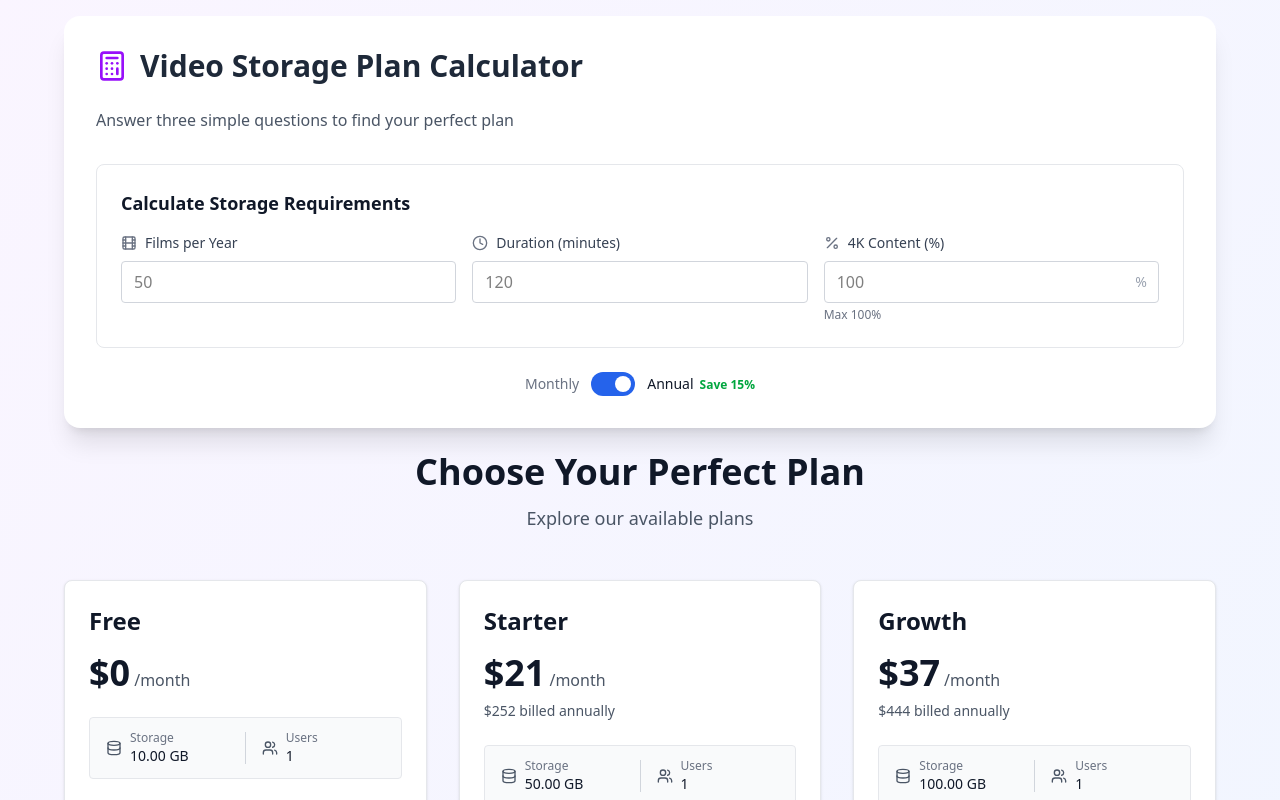
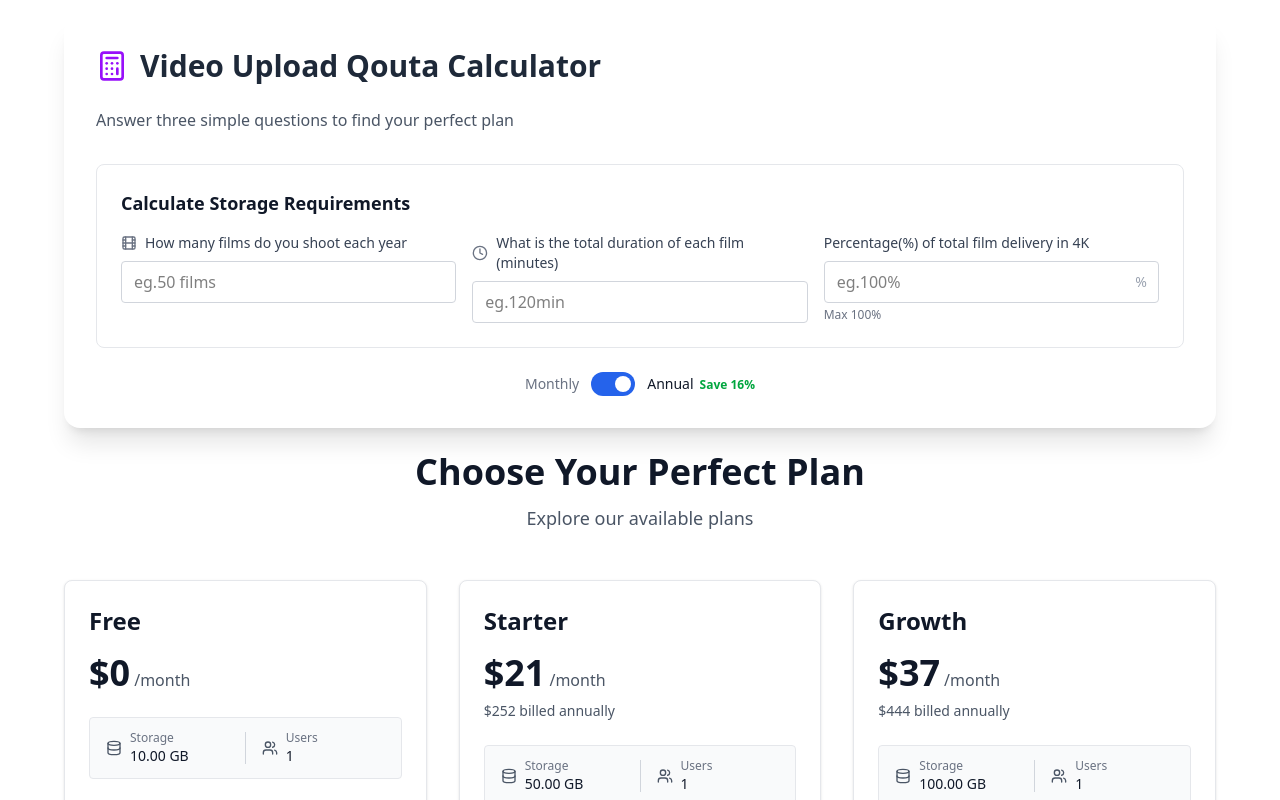
Before and after one commit to ahasandatavro/price-plan, a React (Vite) app: page / in a window 1280 px wide. Shown: the top 800 px of the page. Built offline with nearby package versions, Linux system fonts and the light colour scheme.

Commit message:
update price

```diff
--- a/src/App.tsx
+++ b/src/App.tsx
@@ -17,12 +17,12 @@ const VideoStorageCalculator: React.FC = () => {
   const { inputs, updateInput, billingCycle, setBillingCycle, result } = useStorageCalculator();
 
   return (
-    <div className="min-h-screen bg-gradient-to-br from-purple-50 to-blue-50 p-4">
+    <div className="min-h-screen p-4">
       <div className="max-w-6xl mx-auto">
         <div className="bg-white rounded-2xl shadow-xl p-8 mb-6">
           <div className="flex items-center gap-3 mb-6">
             <Calculator className="w-8 h-8 text-purple-600" />
-            <h1 className="text-3xl font-bold text-gray-800">Video Storage Plan Calculator</h1>
+            <h1 className="text-3xl font-bold text-gray-800">Video Upload Qouta Calculator</h1>
           </div>
 
           <p className="text-gray-600 mb-8">Answer three simple questions to find your perfect plan</p>
--- a/src/components/BillingToggle/BillingToggle.tsx
+++ b/src/components/BillingToggle/BillingToggle.tsx
@@ -5,6 +5,7 @@
 
 import React from 'react';
 import type { BillingCycle } from '../../types';
+import { ANNUAL_DISCOUNT_PERCENT } from '../../constants/plans';
 
 interface BillingToggleProps {
   billingCycle: BillingCycle;
@@ -22,7 +23,7 @@ export const BillingToggle: React.FC<BillingToggleProps> = ({ billingCycle, onTo
 
       <button
         onClick={() => onToggle(billingCycle === 'monthly' ? 'annual' : 'monthly')}
-        className="relative inline-flex h-6 w-11 items-center rounded-full transition-colors focus:outline-none focus:ring-2 focus:ring-blue-500 focus:ring-offset-2"
+        className="relative inline-flex h-6 w-11 items-center rounded-full transition-colors focus:outline-none focus:ring-2 focus:ring-blue-500 focus:ring-offset-2 cursor-pointer"
         style={{ backgroundColor: billingCycle === 'annual' ? '#2563eb' : '#d1d5db' }}
         role="switch"
         aria-checked={billingCycle === 'annual'}
@@ -38,7 +39,7 @@ export const BillingToggle: React.FC<BillingToggleProps> = ({ billingCycle, onTo
         billingCycle === 'annual' ? 'text-gray-900' : 'text-gray-500'
       }`}>
         Annual
-        <span className="ml-1.5 text-xs text-green-600 font-semibold">Save 15%</span>
+        <span className="ml-1.5 text-xs text-green-600 font-semibold">Save {ANNUAL_DISCOUNT_PERCENT}%</span>
       </span>
     </div>
   );
--- a/src/components/CalculatorForm/CalculatorForm.tsx
+++ b/src/components/CalculatorForm/CalculatorForm.tsx
@@ -4,7 +4,7 @@
  */
 
 import React from 'react';
-import { Film, Clock, Percent } from 'lucide-react';
+import { Film, Clock } from 'lucide-react';
 import type { StorageInputs } from '../../types';
 
 interface CalculatorFormProps {
@@ -13,8 +13,49 @@ interface CalculatorFormProps {
 }
 
 export const CalculatorForm: React.FC<CalculatorFormProps> = ({ inputs, onInputChange }) => {
+  // Filter out non-numeric characters
+  const filterNumeric = (value: string): string => {
+    return value.replace(/[^0-9]/g, '');
+  };
+
+  // Handle numeric input change
+  const handleNumericChange = (field: keyof StorageInputs, value: string) => {
+    const numericValue = filterNumeric(value);
+    onInputChange(field, numericValue);
+  };
+
+  // Prevent non-numeric key presses
+  const handleKeyDown = (e: React.KeyboardEvent<HTMLInputElement>) => {
+    // Allow: backspace, delete, tab, escape, enter, arrow keys
+    if ([8, 9, 27, 13, 46, 37, 38, 39, 40].indexOf(e.keyCode) !== -1 ||
+      // Allow: Ctrl+A, Ctrl+C, Ctrl+V, Ctrl+X
+      (e.keyCode === 65 && e.ctrlKey === true) ||
+      (e.keyCode === 67 && e.ctrlKey === true) ||
+      (e.keyCode === 86 && e.ctrlKey === true) ||
+      (e.keyCode === 88 && e.ctrlKey === true) ||
+      // Allow: home, end, left, right
+      (e.keyCode >= 35 && e.keyCode <= 39)) {
+      return;
+    }
+    // Ensure that it is a number and stop the keypress
+    if ((e.shiftKey || (e.keyCode < 48 || e.keyCode > 57)) && (e.keyCode < 96 || e.keyCode > 105)) {
+      e.preventDefault();
+    }
+  };
+
+  // Handle paste events to filter non-numeric content
+  const handlePaste = (e: React.ClipboardEvent<HTMLInputElement>, field: keyof StorageInputs) => {
+    e.preventDefault();
+    const pastedText = e.clipboardData.getData('text');
+    const numericValue = filterNumeric(pastedText);
+    if (numericValue) {
+      onInputChange(field, numericValue);
+    }
+  };
+
   const handlePercentChange = (value: string) => {
-    const numValue = parseInt(value) || 0;
+    const numericValue = filterNumeric(value);
+    const numValue = parseInt(numericValue) || 0;
     const clampedValue = Math.min(100, Math.max(0, numValue));
     onInputChange('fourKPercent', clampedValue.toString());
   };
@@ -28,14 +69,16 @@ export const CalculatorForm: React.FC<CalculatorFormProps> = ({ inputs, onInputC
         <div>
           <label htmlFor="films" className="flex items-center gap-2 text-sm font-medium text-gray-700 mb-2">
             <Film className="w-4 h-4 text-gray-500" />
-            Films per Year
+            How many films do you shoot each year
           </label>
           <input
             id="films"
             type="number"
             value={inputs.films}
-            onChange={(e) => onInputChange('films', e.target.value)}
-            placeholder="50"
+            onChange={(e) => handleNumericChange('films', e.target.value)}
+            onKeyDown={handleKeyDown}
+            onPaste={(e) => handlePaste(e, 'films')}
+            placeholder="eg.50 films"
             min="0"
             className="w-full px-3 py-2 border border-gray-300 rounded focus:border-blue-500 focus:ring-1 focus:ring-blue-500 focus:outline-none transition-colors"
           />
@@ -45,14 +88,16 @@ export const CalculatorForm: React.FC<CalculatorFormProps> = ({ inputs, onInputC
         <div>
           <label htmlFor="duration" className="flex items-center gap-2 text-sm font-medium text-gray-700 mb-2">
             <Clock className="w-4 h-4 text-gray-500" />
-            Duration (minutes)
+            What is the total duration of each film (minutes)
           </label>
           <input
             id="duration"
             type="number"
             value={inputs.duration}
-            onChange={(e) => onInputChange('duration', e.target.value)}
-            placeholder="120"
+            onChange={(e) => handleNumericChange('duration', e.target.value)}
+            onKeyDown={handleKeyDown}
+            onPaste={(e) => handlePaste(e, 'duration')}
+            placeholder="eg.120min"
             min="0"
             className="w-full px-3 py-2 border border-gray-300 rounded focus:border-blue-500 focus:ring-1 focus:ring-blue-500 focus:outline-none transition-colors"
           />
@@ -61,8 +106,8 @@ export const CalculatorForm: React.FC<CalculatorFormProps> = ({ inputs, onInputC
         {/* 4K Percentage */}
         <div>
           <label htmlFor="fourk-percent" className="flex items-center gap-2 text-sm font-medium text-gray-700 mb-2">
-            <Percent className="w-4 h-4 text-gray-500" />
-            4K Content (%)
+
+            Percentage(%) of total film delivery in 4K
           </label>
           <div className="relative">
             <input
@@ -71,7 +116,16 @@ export const CalculatorForm: React.FC<CalculatorFormProps> = ({ inputs, onInputC
               value={inputs.fourKPercent}
               onChange={(e) => handlePercentChange(e.target.value)}
               onBlur={(e) => handlePercentChange(e.target.value)}
-              placeholder="100"
+              onKeyDown={handleKeyDown}
+              onPaste={(e) => {
+                e.preventDefault();
+                const pastedText = e.clipboardData.getData('text');
+                const numericValue = filterNumeric(pastedText);
+                if (numericValue) {
+                  handlePercentChange(numericValue);
+                }
+              }}
+              placeholder="eg.100%"
               min="0"
               max="100"
               className="w-full px-3 py-2 pr-8 border border-gray-300 rounded focus:border-blue-500 focus:ring-1 focus:ring-blue-500 focus:outline-none transition-colors"
--- a/src/components/EnterprisePlanCard/EnterprisePlanCard.tsx
+++ b/src/components/EnterprisePlanCard/EnterprisePlanCard.tsx
@@ -95,7 +95,7 @@ export const EnterprisePlanCard: React.FC<EnterprisePlanCardProps> = ({ plan, bi
         </div>
 
         <div className="mt-auto">
-          <button className="w-full py-4 rounded-xl font-bold text-lg bg-gradient-to-r from-purple-600 to-blue-600 text-white hover:from-purple-700 hover:to-blue-700 shadow-lg hover:shadow-xl transition-all duration-300 transform hover:scale-105">
+          <button className="w-full py-4 rounded-xl font-bold text-lg bg-gradient-to-r from-purple-600 to-blue-600 text-white hover:from-purple-700 hover:to-blue-700 shadow-lg hover:shadow-xl transition-all duration-300 transform hover:scale-105 cursor-pointer">
             📞 Contact Sales Team
           </button>
 
--- a/src/components/PlanCard/PlanCard.tsx
+++ b/src/components/PlanCard/PlanCard.tsx
@@ -95,9 +95,9 @@ export const PlanCard: React.FC<PlanCardProps> = ({
           <button
             className={`w-full py-3 rounded font-medium text-sm transition-colors ${
               isRecommended
-                ? 'bg-blue-600 text-white hover:bg-blue-700'
+                ? 'bg-blue-600 text-white hover:bg-blue-700 cursor-pointer'
                 : meetsRequirement
-                ? 'bg-gray-900 text-white hover:bg-gray-800'
+                ? 'bg-gray-900 text-white hover:bg-gray-800 cursor-pointer'
                 : 'bg-gray-200 text-gray-500 cursor-not-allowed'
             }`}
             disabled={!meetsRequirement}
--- a/src/constants/plans.ts
+++ b/src/constants/plans.ts
@@ -138,11 +138,17 @@ export const STORAGE_RATES = {
   FOUR_K_PER_MINUTE: 16 / 60
 } as const;
 
+// Enterprise tier rates for additional storage beyond business plan (1.2 TB = 1228.8 GB)
+// Rates are based on which tier the TOTAL storage falls into
+// Business plan covers up to 1.2 TB, additional storage is charged based on tier
 export const ENTERPRISE_TIER_RATES = [
-  { threshold: 10240, rate: 0.65 },
-  { threshold: 5120, rate: 0.65 },
-  { threshold: 2457.6, rate: 0.72 },
-  { threshold: 1228.8, rate: 0.80 }
+  { threshold: 10240, rate: 0.75 },   // 5 TB - 10 TB: $0.75 per GB
+  { threshold: 5120, rate: 0.8125 }, // 2.4 TB - 5 TB: $0.8125 per GB
+  { threshold: 2457.6, rate: 0.875 }, // 1.2 TB - 2.4 TB: $0.875 per GB
+  { threshold: 1228.8, rate: 0.9375 } // 0 TB - 1.2 TB: $0.9375 per GB (covered by business plan)
 ] as const;
 
-export const DEFAULT_TIER_RATE = 0.89;
+export const DEFAULT_TIER_RATE = 0.9375;
+
+// Annual billing discount percentage
+export const ANNUAL_DISCOUNT_PERCENT = 16;
```
Also changed, not shown: src/components/PlansGrid/PlansGrid.tsx (+33 -8 lines), src/utils/planRecommendation.ts (+14 -0 lines), src/utils/storage.ts (+13 -1 lines), 2 other files (tests, documents, lock files or other folders).
